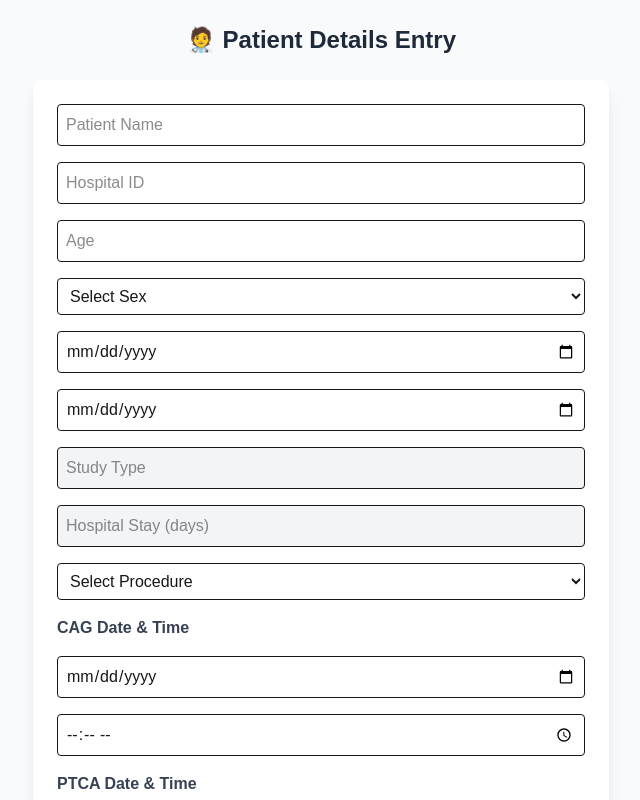
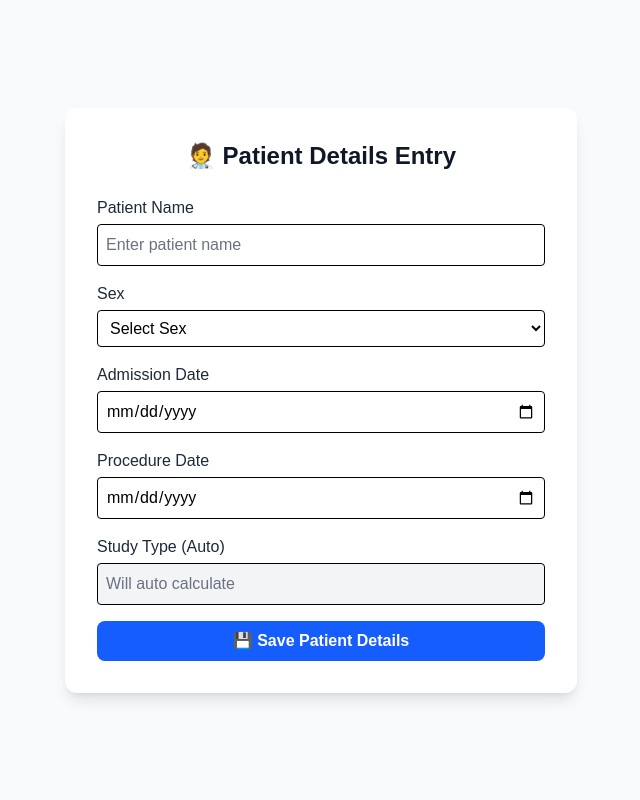
Before and after one commit to mihirjpandya54/mihir-cin-app, a Next.js app: page /patient in a window 1280 px wide. Shown: the top 800 px of the page, without its empty margins (319-959 px from the left). Built offline with nearby package versions, Linux system fonts and the light colour scheme; no server answers.

Commit message:
Update page.tsx

```diff
--- a/src/app/patient/page.tsx
+++ b/src/app/patient/page.tsx
@@ -1,249 +1,126 @@
 "use client";
-
 import { useState } from "react";
 import { createClient } from "@supabase/supabase-js";
 
 const supabase = createClient(
-  process.env.NEXT_PUBLIC_SUPABASE_URL!,
-  process.env.NEXT_PUBLIC_SUPABASE_ANON_KEY!
+  process.env.NEXT_PUBLIC_SUPABASE_URL as string,
+  process.env.NEXT_PUBLIC_SUPABASE_ANON_KEY as string
 );
 
-export default function PatientDetailsPage() {
-  const [formData, setFormData] = useState({
-    patient_name: "",
-    patient_id_hospital: "",
-    age: "",
-    sex: "",
-    admission_date: "",
-    discharge_date: "",
-    procedure_type: "",
-    procedure_date_cag: "",
-    procedure_time_cag: "",
-    procedure_date_ptca: "",
-    procedure_time_ptca: "",
-    study_type: "",
-    hospital_stay: "",
-  });
-
-  const [loading, setLoading] = useState(false);
-  const [message, setMessage] = useState("");
-
-  const handleChange = (e: React.ChangeEvent<HTMLInputElement | HTMLSelectElement>) => {
-    const { name, value } = e.target;
-    let updatedData = { ...formData, [name]: value };
-
-    // Auto calculate study type
-    if (name === "admission_date") {
-      const admissionDate = new Date(value);
-      const cutoffDate = new Date("2025-10-06");
-      if (admissionDate >= cutoffDate) {
-        updatedData.study_type = "Prospective";
-      } else {
-        updatedData.study_type = "Retrospective";
-      }
-
-      // Auto calculate hospital stay if discharge date already entered
-      if (formData.discharge_date) {
-        const dischargeDate = new Date(formData.discharge_date);
-        const diff = dischargeDate.getTime() - admissionDate.getTime();
-        const days = Math.ceil(diff / (1000 * 60 * 60 * 24));
-        updatedData.hospital_stay = `${days} day(s)`;
-      }
-    }
-
-    // Auto calculate hospital stay when discharge date is entered
-    if (name === "discharge_date" && formData.admission_date) {
-      const admissionDate = new Date(formData.admission_date);
-      const dischargeDate = new Date(value);
-      const diff = dischargeDate.getTime() - admissionDate.getTime();
-      const days = Math.ceil(diff / (1000 * 60 * 60 * 24));
-      updatedData.hospital_stay = `${days} day(s)`;
-    }
-
-    setFormData(updatedData);
-  };
+export default function PatientPage() {
+  const [patientName, setPatientName] = useState("");
+  const [sex, setSex] = useState("");
+  const [admissionDate, setAdmissionDate] = useState("");
+  const [procedureDate, setProcedureDate] = useState("");
+  const [studyType, setStudyType] = useState("");
 
   const handleSubmit = async (e: React.FormEvent) => {
     e.preventDefault();
-    setLoading(true);
-    setMessage("");
 
-    const { error } = await supabase.from("patient_details").insert([
+    // 🧮 Auto-calculate Study Type
+    const cutoff = new Date("2025-10-06");
+    const entered = new Date(admissionDate);
+    const studyTypeCalc = entered > cutoff ? "Prospective" : "Retrospective";
+    setStudyType(studyTypeCalc);
+
+    const { data, error } = await supabase.from("patient_details").insert([
       {
-        patient_name: formData.patient_name,
-        patient_id_hospital: formData.patient_id_hospital,
-        age: formData.age,
-        sex: formData.sex,
-        admission_date: formData.admission_date,
-        discharge_date: formData.discharge_date,
-        procedure_type: formData.procedure_type,
-        procedure_date_cag: formData.procedure_date_cag,
-        procedure_time_cag: formData.procedure_time_cag,
-        procedure_date_ptca: formData.procedure_date_ptca,
-        procedure_time_ptca: formData.procedure_time_ptca,
-        study_type: formData.study_type,
-        hospital_stay: formData.hospital_stay,
+        patient_name: patientName,
+        sex,
+        admission_date: admissionDate,
+        procedure_date: procedureDate,
+        study_type: studyTypeCalc,
       },
     ]);
 
-    setLoading(false);
-
     if (error) {
-      console.error(error);
-      setMessage("❌ Failed to save. Check console.");
+      alert(`❌ Error saving: ${error.message}`);
     } else {
-      setMessage("✅ Patient data saved successfully!");
-      setFormData({
-        patient_name: "",
-        patient_id_hospital: "",
-        age: "",
-        sex: "",
-        admission_date: "",
-        discharge_date: "",
-        procedure_type: "",
-        procedure_date_cag: "",
-        procedure_time_cag: "",
-        procedure_date_ptca: "",
-        procedure_time_ptca: "",
-        study_type: "",
-        hospital_stay: "",
-      });
+      alert("✅ Patient details saved successfully!");
+      setPatientName("");
+      setSex("");
+      setAdmissionDate("");
+      setProcedureDate("");
+      setStudyType("");
     }
   };
 
   return (
-    <div className="min-h-screen bg-gray-50 p-6 flex flex-col items-center">
-      <h1 className="text-2xl font-bold mb-6 text-gray-800">
+    <div className="min-h-screen bg-gray-50 flex items-center justify-center p-6">
+      <div className="bg-white p-8 rounded-xl shadow-lg max-w-lg w-full">
+        <h1 className="text-2xl font-bold mb-6 text-gray-900 text-center">
           🧑‍⚕️ Patient Details Entry
         </h1>
+        <form onSubmit={handleSubmit} className="space-y-4">
 
-      <form
-        onSubmit={handleSubmit}
-        className="bg-white p-6 rounded-lg shadow-lg w-full max-w-xl space-y-4"
-      >
+          <div>
+            <label className="block text-gray-800 font-medium mb-1">Patient Name</label>
             <input
               type="text"
-          name="patient_name"
-          placeholder="Patient Name"
-          value={formData.patient_name}
-          onChange={handleChange}
+              value={patientName}
+              onChange={(e) => setPatientName(e.target.value)}
+              placeholder="Enter patient name"
+              className="border rounded p-2 w-full text-black bg-white placeholder-gray-500"
               required
-          className="border rounded p-2 w-full"
             />
+          </div>
+
+          <div>
+            <label className="block text-gray-800 font-medium mb-1">Sex</label>
+            <select
+              value={sex}
+              onChange={(e) => setSex(e.target.value)}
+              className="border rounded p-2 w-full text-black bg-white placeholder-gray-500"
+              required
+            >
+              <option value="">Select Sex</option>
+              <option value="Male">Male</option>
+              <option value="Female">Female</option>
+              <option value="Other">Other</option>
+            </select>
+          </div>
+
+          <div>
+            <label className="block text-gray-800 font-medium mb-1">Admission Date</label>
+            <input
+              type="date"
+              value={admissionDate}
+              onChange={(e) => setAdmissionDate(e.target.value)}
+              className="border rounded p-2 w-full text-black bg-white placeholder-gray-500"
+              required
+            />
+          </div>
+
+          <div>
+            <label className="block text-gray-800 font-medium mb-1">Procedure Date</label>
+            <input
+              type="date"
+              value={procedureDate}
+              onChange={(e) => setProcedureDate(e.target.value)}
+              className="border rounded p-2 w-full text-black bg-white placeholder-gray-500"
+              required
+            />
+          </div>
+
+          <div>
+            <label className="block text-gray-800 font-medium mb-1">Study Type (Auto)</label>
             <input
               type="text"
-          name="patient_id_hospital"
-          placeholder="Hospital ID"
-          value={formData.patient_id_hospital}
-          onChange={handleChange}
-          className="border rounded p-2 w-full"
+              value={studyType}
+              readOnly
+              placeholder="Will auto calculate"
+              className="border rounded p-2 w-full text-black bg-gray-100 placeholder-gray-500 cursor-not-allowed"
             />
-        <input
-          type="number"
-          name="age"
-          placeholder="Age"
-          value={formData.age}
-          onChange={handleChange}
-          className="border rounded p-2 w-full"
-        />
-        <select
-          name="sex"
-          value={formData.sex}
-          onChange={handleChange}
-          className="border rounded p-2 w-full"
-        >
-          <option value="">Select Sex</option>
-          <option value="M">Male</option>
-          <option value="F">Female</option>
-        </select>
-        <input
-          type="date"
-          name="admission_date"
-          placeholder="Admission Date"
-          value={formData.admission_date}
-          onChange={handleChange}
-          className="border rounded p-2 w-full"
-        />
-        <input
-          type="date"
-          name="discharge_date"
-          placeholder="Discharge Date"
-          value={formData.discharge_date}
-          onChange={handleChange}
-          className="border rounded p-2 w-full"
-        />
-        <input
-          type="text"
-          name="study_type"
-          placeholder="Study Type"
-          value={formData.study_type}
-          readOnly
-          className="border rounded p-2 w-full bg-gray-100 cursor-not-allowed"
-        />
-        <input
-          type="text"
-          name="hospital_stay"
-          placeholder="Hospital Stay (days)"
-          value={formData.hospital_stay}
-          readOnly
-          className="border rounded p-2 w-full bg-gray-100 cursor-not-allowed"
-        />
-        <select
-          name="procedure_type"
-          value={formData.procedure_type}
-          onChange={handleChange}
-          className="border rounded p-2 w-full"
-        >
-          <option value="">Select Procedure</option>
-          <option value="CAG">CAG</option>
-          <option value="PTCA">PTCA</option>
-          <option value="CAG + PTCA">CAG + PTCA</option>
-        </select>
-        <label className="block font-semibold text-gray-700">CAG Date & Time</label>
-        <input
-          type="date"
-          name="procedure_date_cag"
-          value={formData.procedure_date_cag}
-          onChange={handleChange}
-          className="border rounded p-2 w-full"
-        />
-        <input
-          type="time"
-          name="procedure_time_cag"
-          value={formData.procedure_time_cag}
-          onChange={handleChange}
-          className="border rounded p-2 w-full"
-        />
-        <label className="block font-semibold text-gray-700">PTCA Date & Time</label>
-        <input
-          type="date"
-          name="procedure_date_ptca"
-          value={formData.procedure_date_ptca}
-          onChange={handleChange}
-          className="border rounded p-2 w-full"
-        />
-        <input
-          type="time"
-          name="procedure_time_ptca"
-          value={formData.procedure_time_ptca}
-          onChange={handleChange}
-          className="border rounded p-2 w-full"
-        />
+          </div>
 
           <button
             type="submit"
-          disabled={loading}
-          className="bg-blue-600 text-white px-4 py-2 rounded w-full hover:bg-blue-700"
+            className="w-full bg-blue-600 hover:bg-blue-700 text-white font-semibold py-2 rounded-lg transition-colors"
           >
-          {loading ? "Saving..." : "Save Patient"}
+            💾 Save Patient Details
           </button>
-
-        {message && (
-          <p className="text-center text-sm mt-2">
-            {message}
-          </p>
-        )}
         </form>
+      </div>
     </div>
   );
 }
```
Lines whose indentation alone changed are shown as unchanged.
